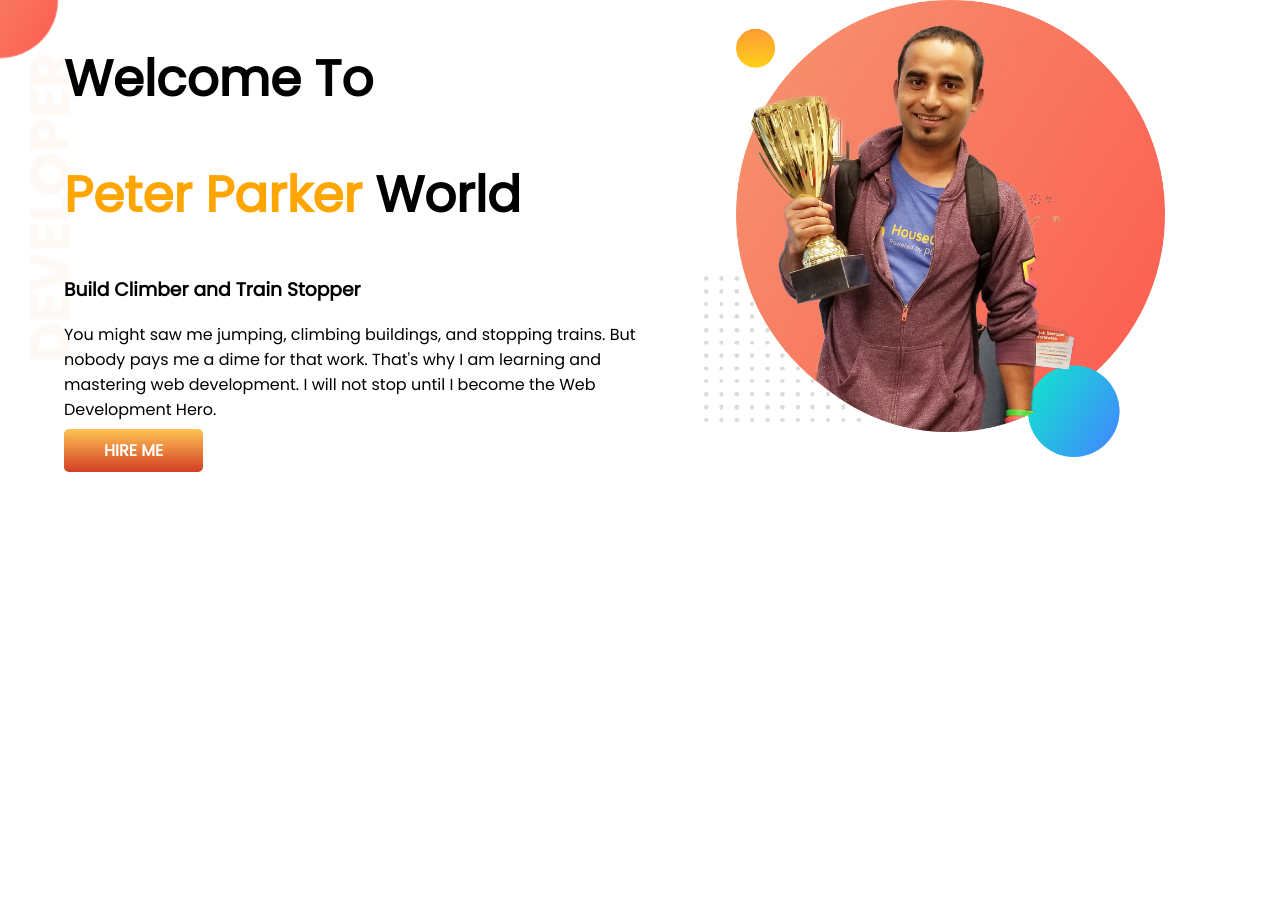
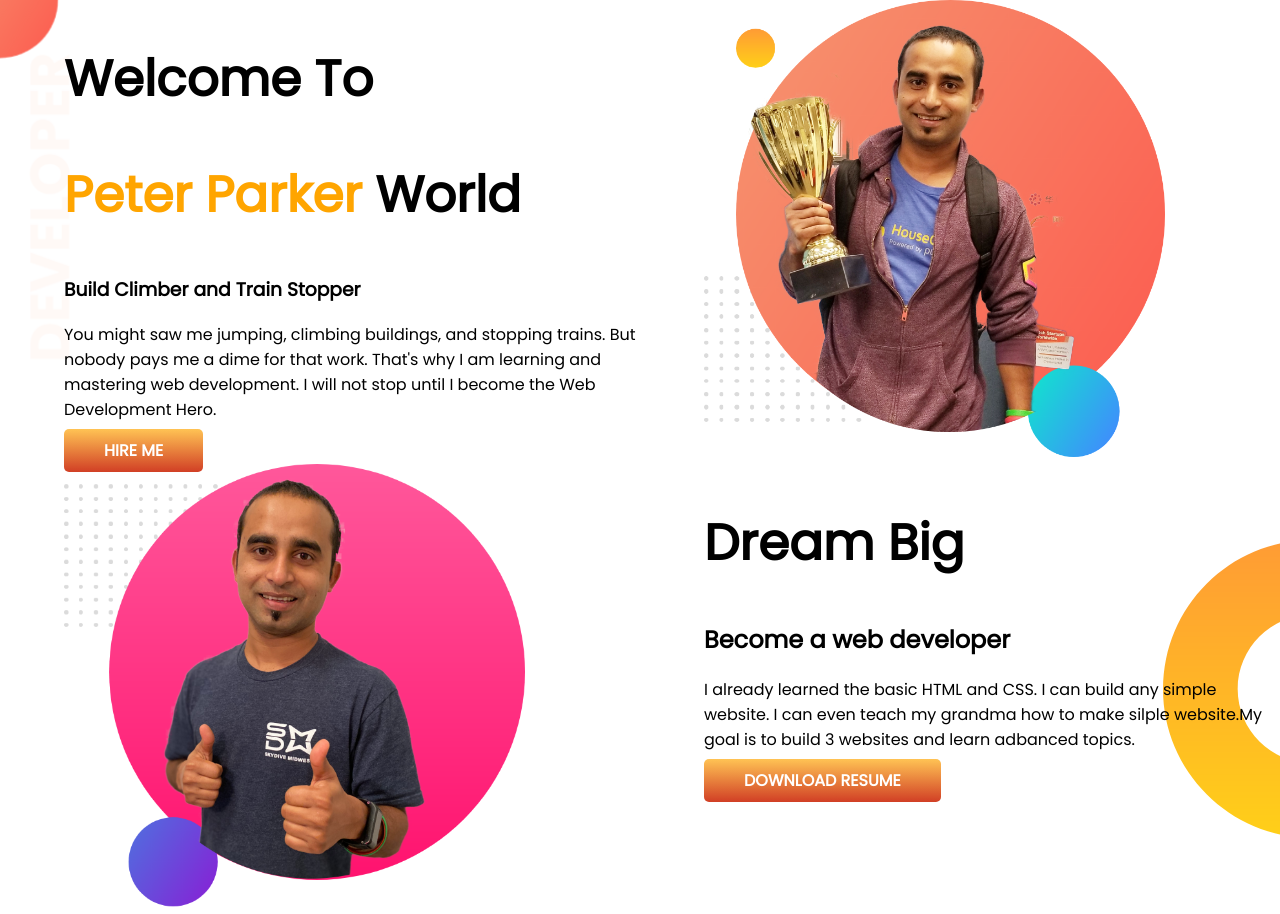
Before and after one commit to Minnatulislam/My-first-website, a plain HTML site: page index.html in a window 1280 px wide. Before the commit the page ends 800 px from the top, so only its background shows below. Drawn offline with Linux system fonts and the light colour scheme.

Commit message:
dream added

```diff
--- a/index.html
+++ b/index.html
@@ -28,6 +28,17 @@
             <img src="images/jhankar.png" alt="">
         </div>
     </section>
+    <section class="dream-big">
+        <div class="colum">
+            <img src="images/jhankar2.png" alt="jhanker mahbub">
+        </div>
+        <div class="colum">
+            <h1>Dream Big</h1>
+            <h2>Become a web developer</h2>
+            <p>I already learned the basic HTML and CSS. I can build any simple website. I can even teach my grandma how to make silple website.My goal is to build 3 websites and learn adbanced topics.</p>
+            <a class="link-button" terget="_blank" href="https://github.com/"> DOWNLOAD RESUME</a>
+        </div>
+    </section>
 </body>
 
 </html>
--- a/style.css
+++ b/style.css
@@ -24,15 +24,22 @@ section {
     width: 80%;
 }
 
-.link-button{
+.link-button {
     text-decoration: none;
-    background-image: linear-gradient(rgb(255, 195, 84), rgb(209, 63, 37) );
+    background-image: linear-gradient(rgb(255, 195, 84), rgb(209, 63, 37));
     color: white;
     font-weight: 700;
     padding: 10px 40px;
     border-radius: 5px;
 }
-.top-banner{
-    background-image:url(images/top-banner.png);
+
+.top-banner {
+    background-image: url(images/top-banner.png);
     background-repeat: no-repeat;
 }
+
+.dream-big {
+    background-image: url(images/dream-bg.png);
+    background-repeat: no-repeat;
+    background-position: right;
+}
```
